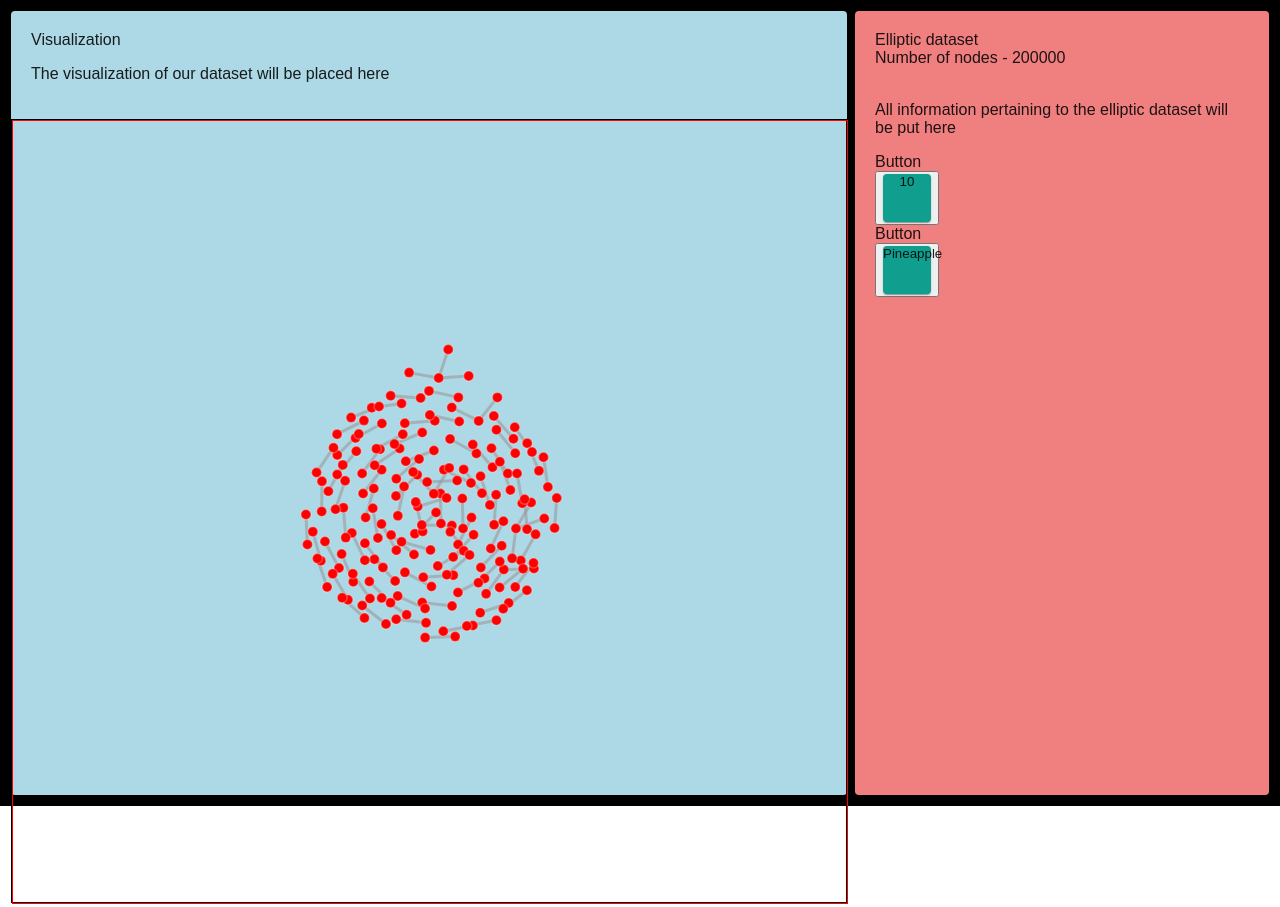
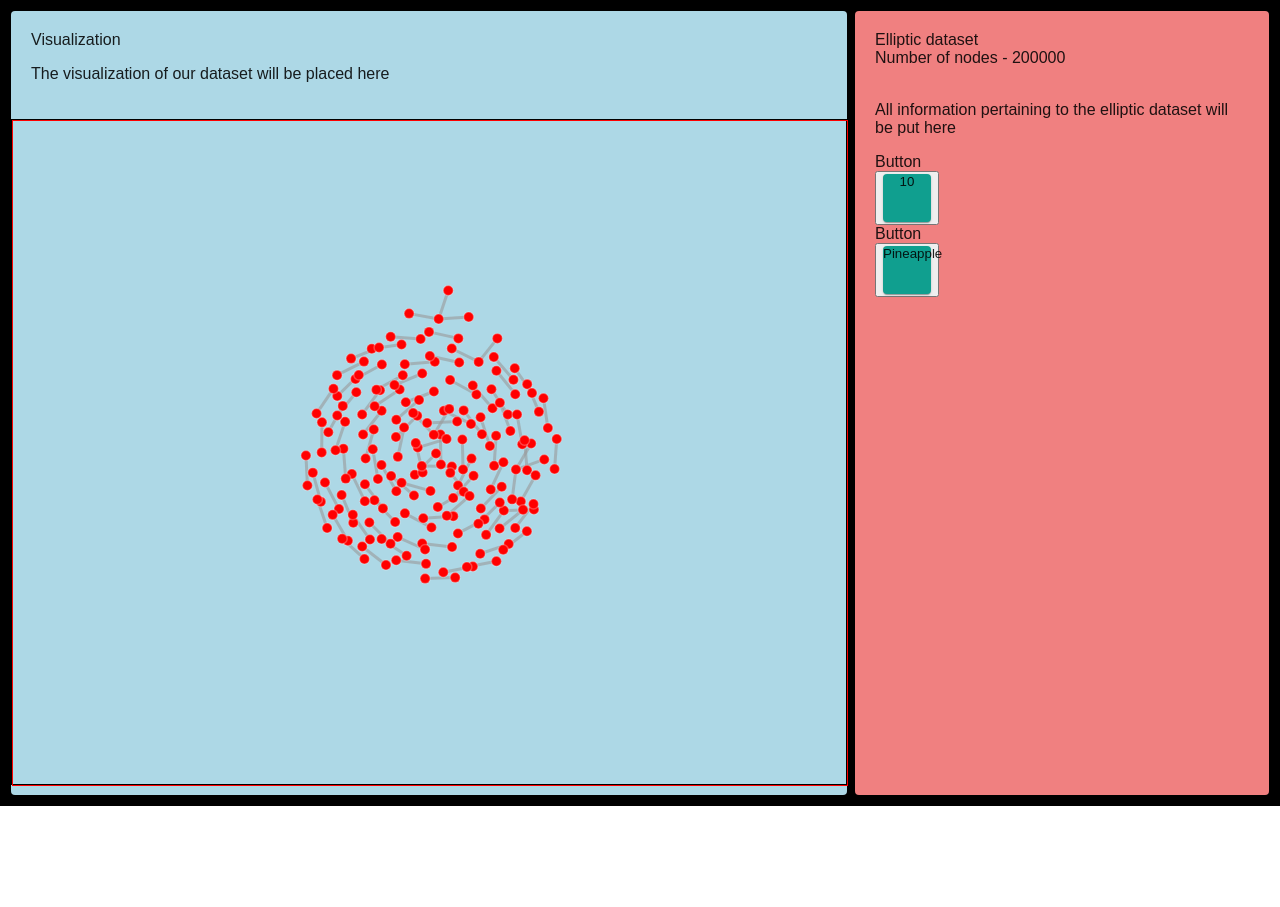
Before and after one commit to sharzy720/capstone22_23, a React (Create React App) app: page / in a window 1280 px wide. After the commit the page ends 806 px from the top, so only its background shows below. Built offline with nearby package versions, Linux system fonts and the light colour scheme.

Commit message:
Fixed visContainer's ability to change size with the window size, and for graph center to also change depending on window size as well.

```diff
--- a/src/components/VisualizationPanel.js
+++ b/src/components/VisualizationPanel.js
@@ -25,7 +25,7 @@ function VisualizationPanel() {
             {/*Container for the graph visualization*/}
             <Container
                 id={'visContainer'}
-                style={{ height: "100%",
+                style={{ height: "85%",
                                 width: "100%",
                                 border: "black 1px solid",
                                 padding: "0px"}}>
```
